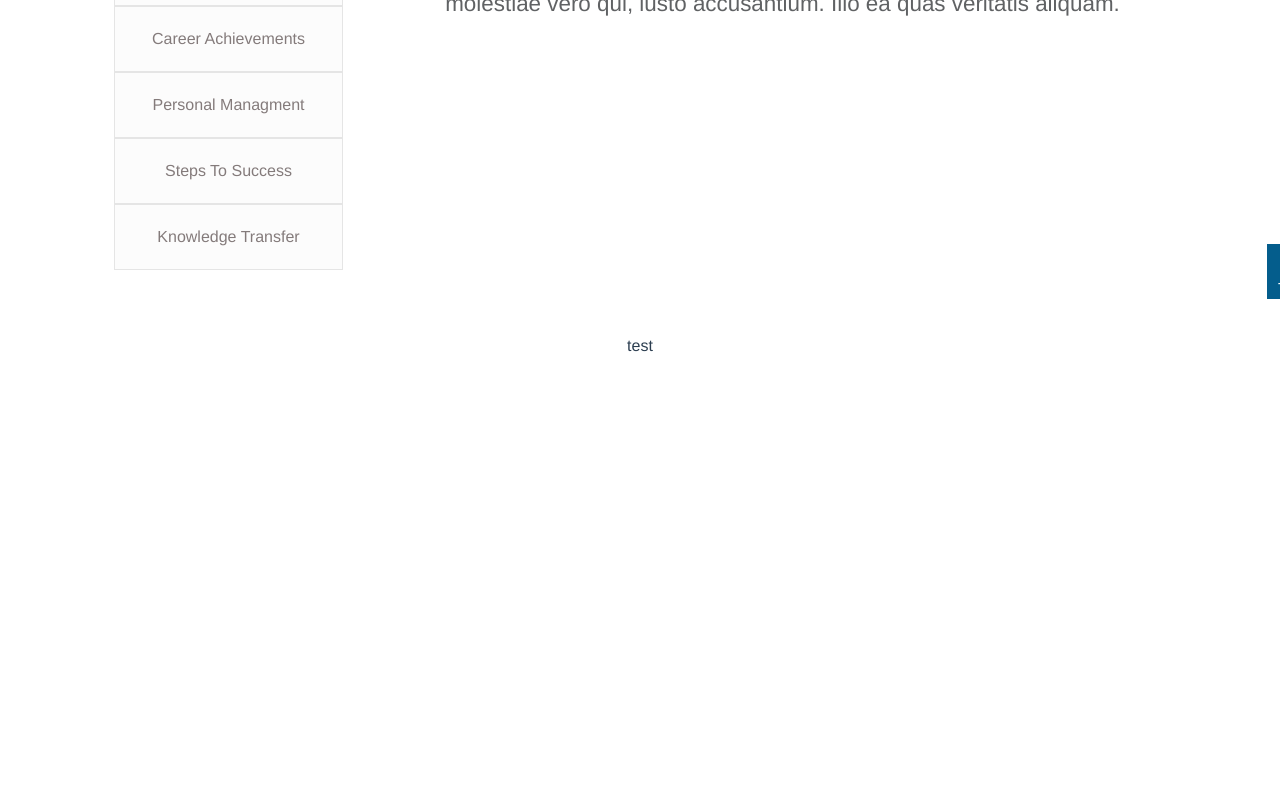
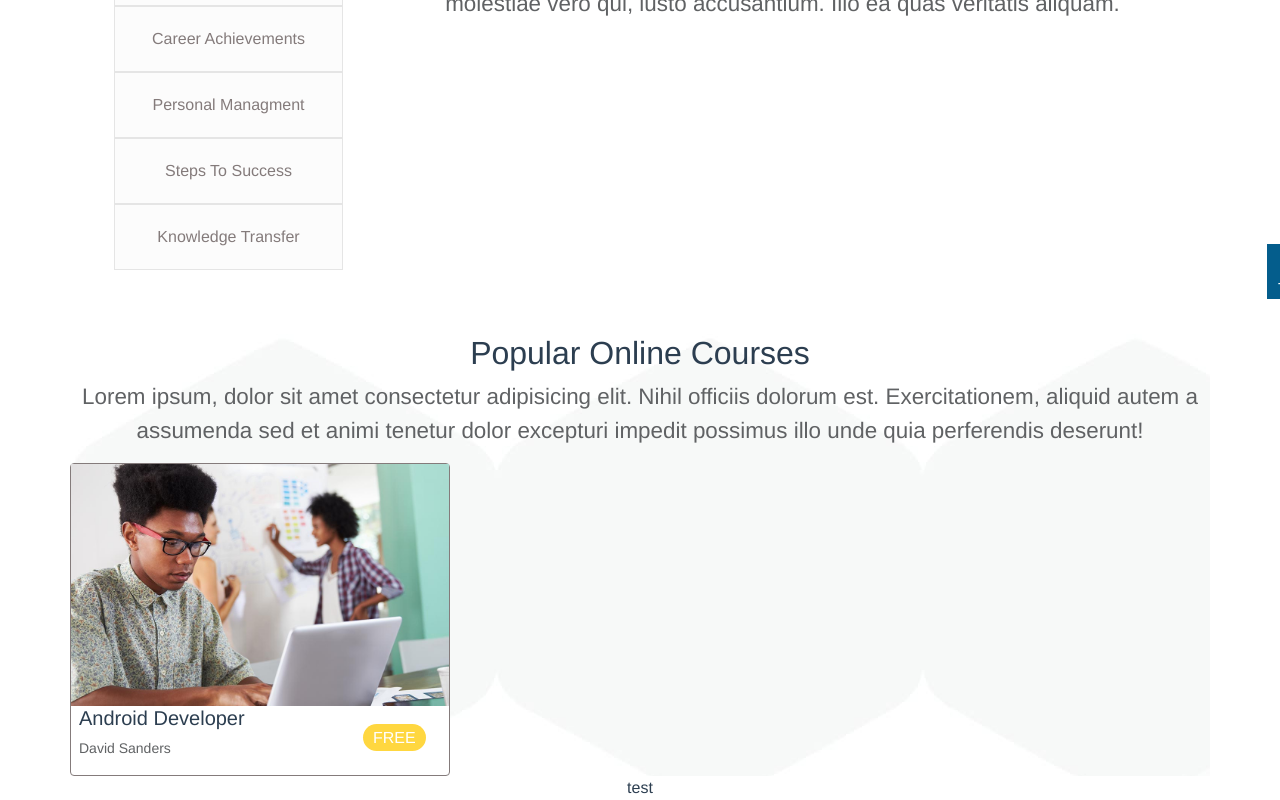
Before and after one commit to bePIRRO/proj-html-vuejs, a Vue app: page / in a window 1280 px wide. Shown: the part 4326-5126 px from the top of the page. Before the commit the page ends 4684 px from the top, so only its background shows below. Built offline with nearby package versions, Linux system fonts and the light colour scheme.

Commit message:
start popular courses component

```diff
--- a/src/components/Main.vue
+++ b/src/components/Main.vue
@@ -52,6 +52,7 @@
     <!-- reviews -->
     <Reviews />
     <Services />
+    <Popular />
   </main>
 </template>
 
@@ -60,6 +61,7 @@ import Card from "@/components/Card.vue";
 import TopButton from "./TopButton.vue";
 import Reviews from "./Reviews.vue";
 import Services from "./Services.vue";
+import Popular from "./Popular.vue";
 
 export default {
   name: "Main",
@@ -69,6 +71,7 @@ export default {
     TopButton,
     Reviews,
     Services,
+    Popular,
   },
   data() {
     return {
--- /dev/null
+++ b/src/components/Popular.vue
@@ -0,0 +1,65 @@
+<template>
+  <section class="container">
+    <div class="row">
+      <div class="col-12">
+        <h2>Popular Online Courses</h2>
+        <p>
+          Lorem ipsum, dolor sit amet consectetur adipisicing elit. Nihil
+          officiis dolorum est. Exercitationem, aliquid autem a assumenda sed et
+          animi tenetur dolor excepturi impedit possimus illo unde quia
+          perferendis deserunt!
+        </p>
+      </div>
+    </div>
+    <div class="row d-flex">
+      <div class="col-4 card text-start p-0">
+        <img src="../assets/img/course-5-f-img.jpg" alt="" class="img-fluid" />
+        <div class="row">
+          <div class="col-7 ms-2">
+            <h5>Android Developer</h5>
+            <p>David Sanders</p>
+          </div>
+          <div class="col-4">
+            <span class="tag free">
+              FREE
+            </span>
+          </div>
+        </div>
+      </div>
+    </div>
+  </section>
+</template>
+
+<script>
+export default {
+  name: "Popular",
+};
+</script>
+
+<style scoped lang="scss">
+@import "../assets/scss/_generics.scss";
+.container {
+  background-image: url("../assets/img/background-pattern.jpg");
+}
+
+.card {
+  border: 1px solid #847b7b;
+
+  p {
+    font-size: 14px;
+  }
+}
+
+.tag {
+  border-radius: 30px;
+  padding: 5px 10px;
+  position: relative;
+  top: 30%;
+  left: 45%;
+}
+
+.free {
+  background-color: #ffd740;
+  color: $white;
+}
+</style>
```
